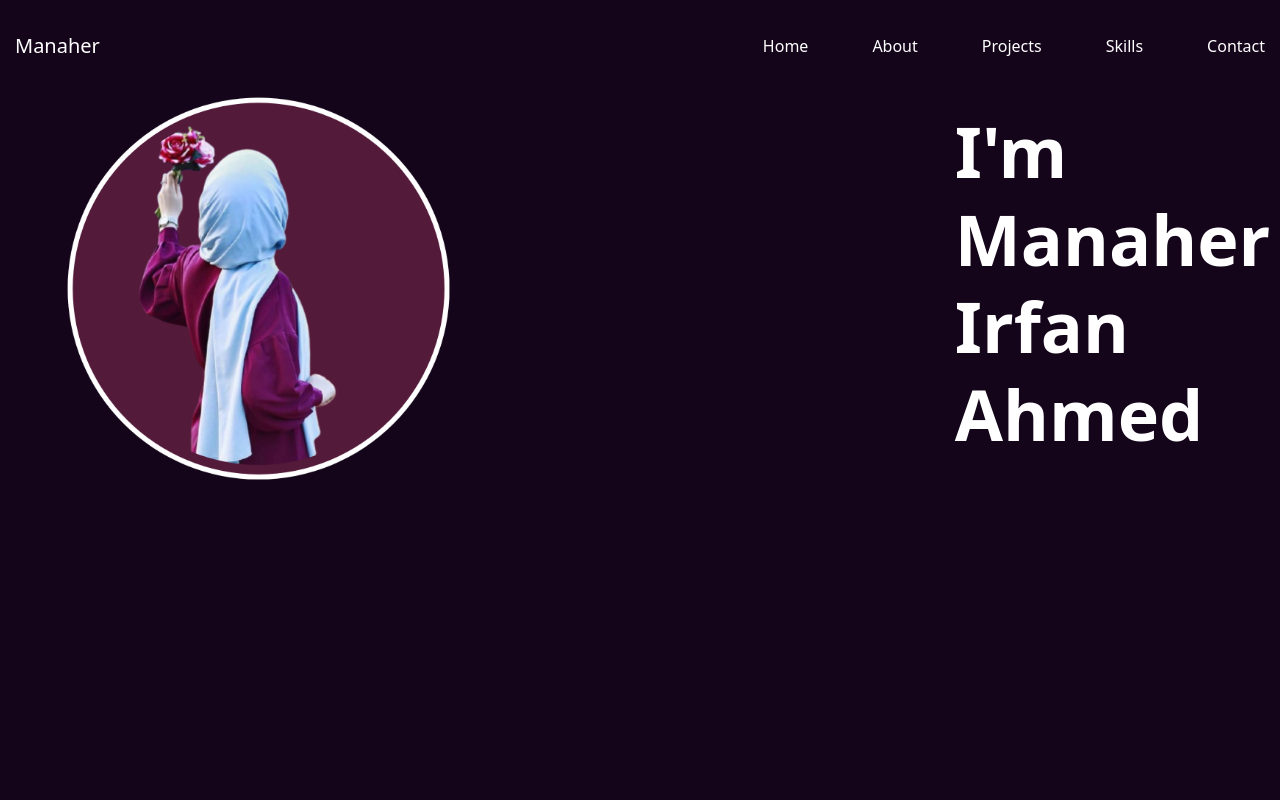
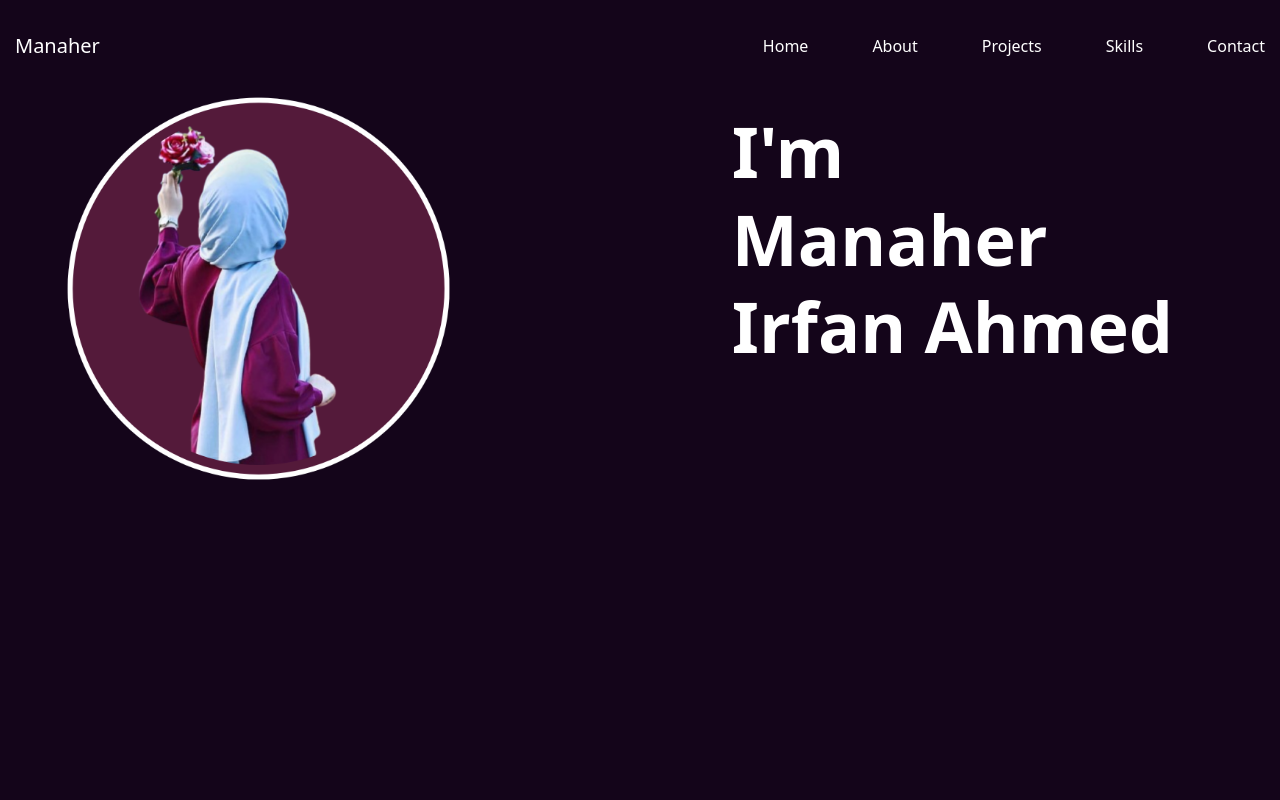
Before and after one commit to manaher/My-Portfolio, a Next.js app: page / in a window 1280 px wide. Shown: the top 800 px of the page. Built offline with nearby package versions, Linux system fonts and the light colour scheme.

Commit message:
Update Hero.tsx

```diff
--- a/src/components/Hero.tsx
+++ b/src/components/Hero.tsx
@@ -9,7 +9,7 @@ const Hero = () => {
       <Navbar />
       <div className='container grid lg:grid-cols-2 h-[calc(100vh-60px)]'>
         <div className='hidden lg:block'></div>
-        <div className='text-[80px] sm:text-[70px] font-bold leading-tight flex justify-center ml-80 mt-12'>
+        <div className='text-[80px] sm:text-[70px] font-bold leading-tight flex justify-center ml-50 mt-12'>
           <div>
             <p data-aos="zoom-in-up">I&#39;m</p>
             <p data-aos="zoom-in-up">Manaher</p>
```
